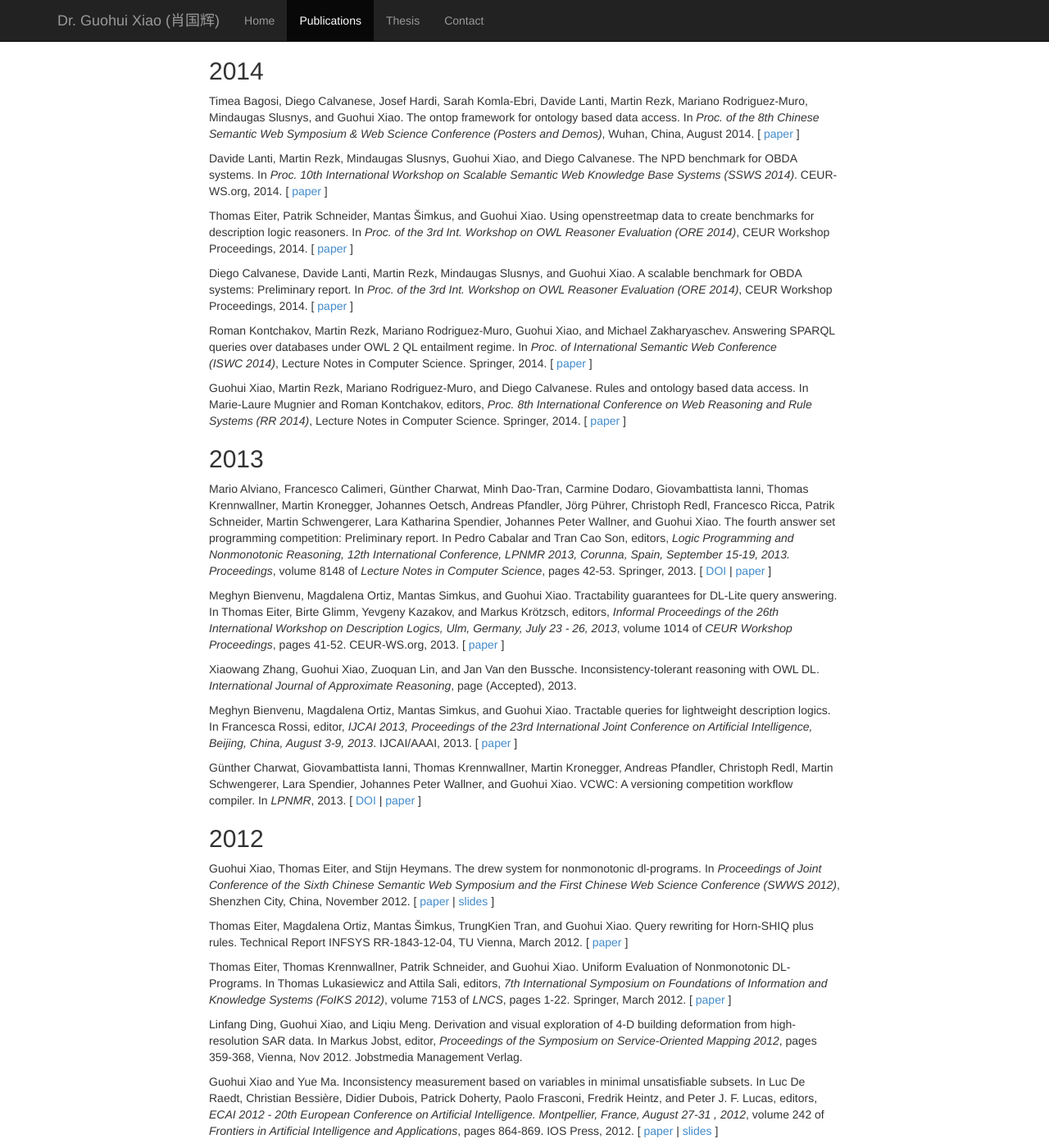
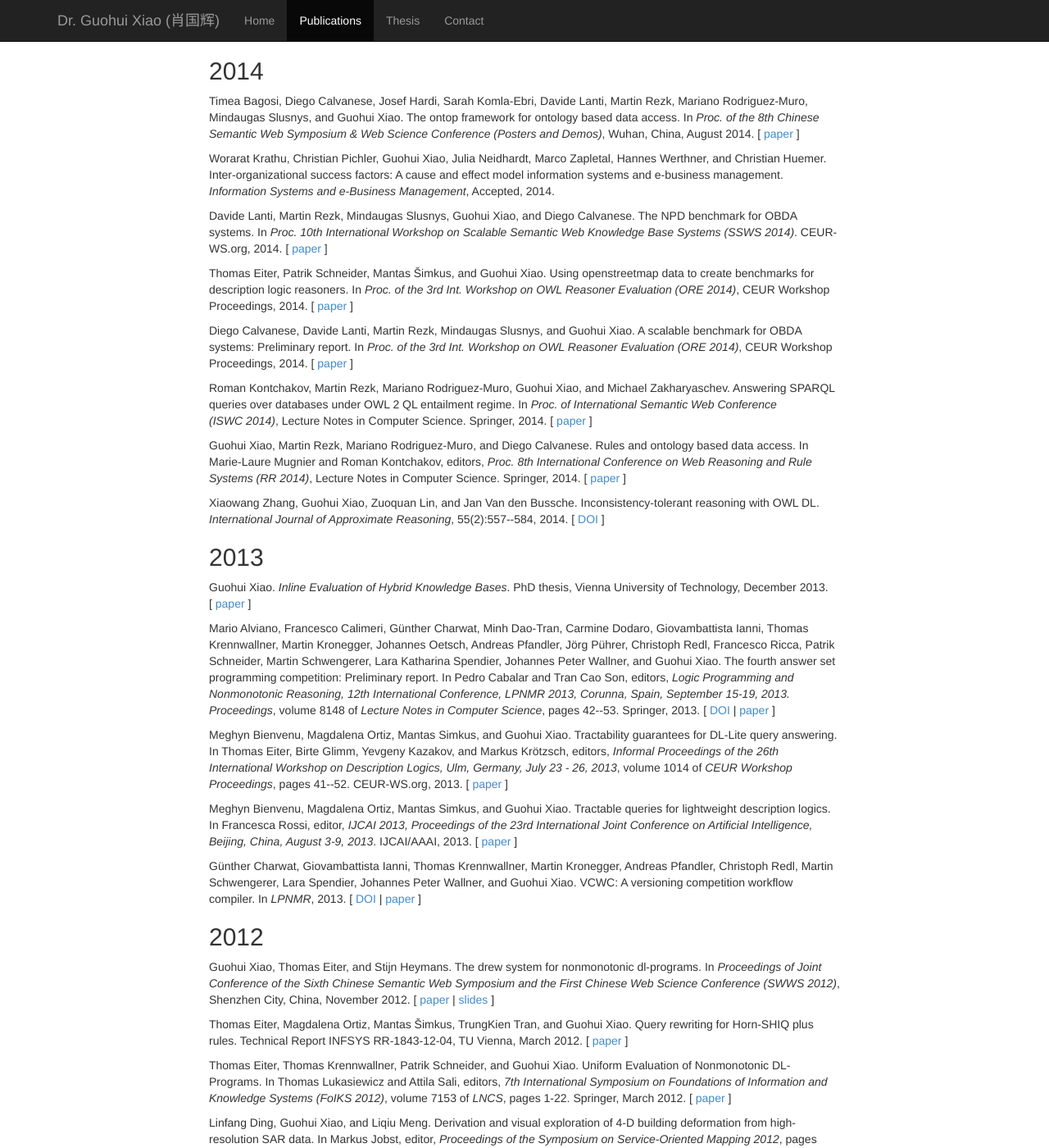
Before and after one commit to ghxiao/ghxiao.github.io, a Jekyll site: the page built from publications.html, in a window 1280 px wide and 1400 px high. Shown: the whole window at 82% size. Built offline with Jekyll 4.4.1, drawn with Linux system fonts in a browser that asks for light colours; nearby versions of some CDN libraries; Markdown is read by kramdown in place of the engine named in the settings.

Commit message:
update publications

```diff
--- a/_includes/bib2013.html
+++ b/_includes/bib2013.html
@@ -1,10 +1,20 @@
 
-<!-- This document was automatically generated with bibtex2html 1.97
+<!-- This document was automatically generated with bibtex2html 1.98
      (see http://www.lri.fr/~filliatr/bibtex2html/),
      with the following command:
-     bibtex2html -s ../myunsrt.bst -nodoc -d -r -nofooter -use-keys -nobiblinks -nobibsource -nokeys -noabstract -nokeywords -nf Slides-Url slides -nf Url paper -nf Poster poster -nf arXiv arXiv -nf Link link --output bib2013  -->
+     bibtex2html -nodoc -d -r -nofooter -use-keys -nobiblinks -nobibsource -nokeys -noabstract -nokeywords -nf Slides-Url slides -nf Url paper -nf Poster poster -nf arXiv arXiv -nf Link link --output bib2013  -->
 
 
+
+
+<p><a name="xiao-phd-thesis"></a>
+
+Guohui Xiao.
+ <em>Inline Evaluation of Hybrid Knowledge Bases</em>.
+ PhD thesis, Vienna University of Technology, December 2013.
+[&nbsp;<a href="http://www.ghxiao.org/publications/2014-phd-thesis-Xiao-inline-evaluation.pdf">paper</a>&nbsp;]
+
+</p>
 
 
 <p><a name="lpnmr13-ASPCOMP"></a>
@@ -18,7 +28,7 @@ Mario Alviano, Francesco Calimeri, G&uuml;nther Charwat, Minh Dao-Tran, Carmine
  In Pedro Cabalar and Tran&nbsp;Cao Son, editors, <em>Logic Programming
   and Nonmonotonic Reasoning, 12th International Conference, LPNMR 2013,
   Corunna, Spain, September 15-19, 2013. Proceedings</em>, volume 8148 of <em>
-  Lecture Notes in Computer Science</em>, pages 42-53. Springer, 2013.
+  Lecture Notes in Computer Science</em>, pages 42--53. Springer, 2013.
 [&nbsp;<a href="http://dx.doi.org/10.1007/978-3-642-40564-8_5">DOI</a>&nbsp;|
 <a href="http://www.ghxiao.org/publications/2013-lpnmr-ASPCOMP.pdf">paper</a>&nbsp;]
 
@@ -31,21 +41,12 @@ Meghyn Bienvenu, Magdalena Ortiz, Mantas Simkus, and Guohui Xiao.
  In Thomas Eiter, Birte Glimm, Yevgeny Kazakov, and Markus
   Kr&ouml;tzsch, editors, <em>Informal Proceedings of the 26th International
   Workshop on Description Logics, Ulm, Germany, July 23 - 26, 2013</em>, volume
-  1014 of <em>CEUR Workshop Proceedings</em>, pages 41-52. CEUR-WS.org, 2013.
+  1014 of <em>CEUR Workshop Proceedings</em>, pages 41--52. CEUR-WS.org, 2013.
 [&nbsp;<a href="http://www.ghxiao.org/publications/2013-dl-tractalbeCQ.pdf">paper</a>&nbsp;]
 
 </p>
 
-<p><a name="ZhangXLB2013-ijar"></a>
-
-Xiaowang Zhang, Guohui Xiao, Zuoquan Lin, and Jan&nbsp;Van den Bussche.
- Inconsistency-tolerant reasoning with OWL DL.
- <em>International Journal of Approximate Reasoning</em>, page
-  (Accepted), 2013.
-
-</p>
-
-<p><a name="DBLP:conf/ijcai/BienvenuOSX13"></a>
+<p><a name="BienvenuOSX-ijcai13"></a>
 
 Meghyn Bienvenu, Magdalena Ortiz, Mantas Simkus, and Guohui Xiao.
  Tractable queries for lightweight description logics.
--- a/_includes/bib2014.html
+++ b/_includes/bib2014.html
@@ -15,6 +15,16 @@ Timea Bagosi, Diego Calvanese, Josef Hardi, Sarah Komla-Ebri, Davide Lanti,
  In <em>Proc. of the 8th Chinese Semantic Web Symposium &amp; Web
   Science Conference (Posters and Demos)</em>, Wuhan, China, August 2014.
 [&nbsp;<a href="http://www.ghxiao.org/publications/2014-csws-ontop.pdf">paper</a>&nbsp;]
+
+</p>
+
+<p><a name="iseb2014"></a>
+
+Worarat Krathu, Christian Pichler, Guohui Xiao, Julia Neidhardt, Marco
+  Zapletal, Hannes Werthner, and Christian Huemer.
+ Inter-organizational success factors: A cause and effect model
+  information systems and e-business management.
+ <em>Information Systems and e-Business Management</em>, Accepted, 2014.
 
 </p>
 
@@ -71,3 +81,13 @@ Guohui Xiao, Martin Rezk, Mariano Rodriguez-Muro, and Diego Calvanese.
 [&nbsp;<a href="http://www.ghxiao.org/publications/2014-rr-swrl-obda.pdf">paper</a>&nbsp;]
 
 </p>
+
+<p><a name="ZhangXLB2014-ijar"></a>
+
+Xiaowang Zhang, Guohui Xiao, Zuoquan Lin, and Jan&nbsp;Van den Bussche.
+ Inconsistency-tolerant reasoning with OWL DL.
+ <em>International Journal of Approximate Reasoning</em>, 55(2):557--584,
+  2014.
+[&nbsp;<a href="http://dx.doi.org/10.1016/j.ijar.2013.09.005">DOI</a>&nbsp;]
+
+</p>
```
Also changed, not shown: other parts of _includes/bib2014.html (+1 -1 lines).
